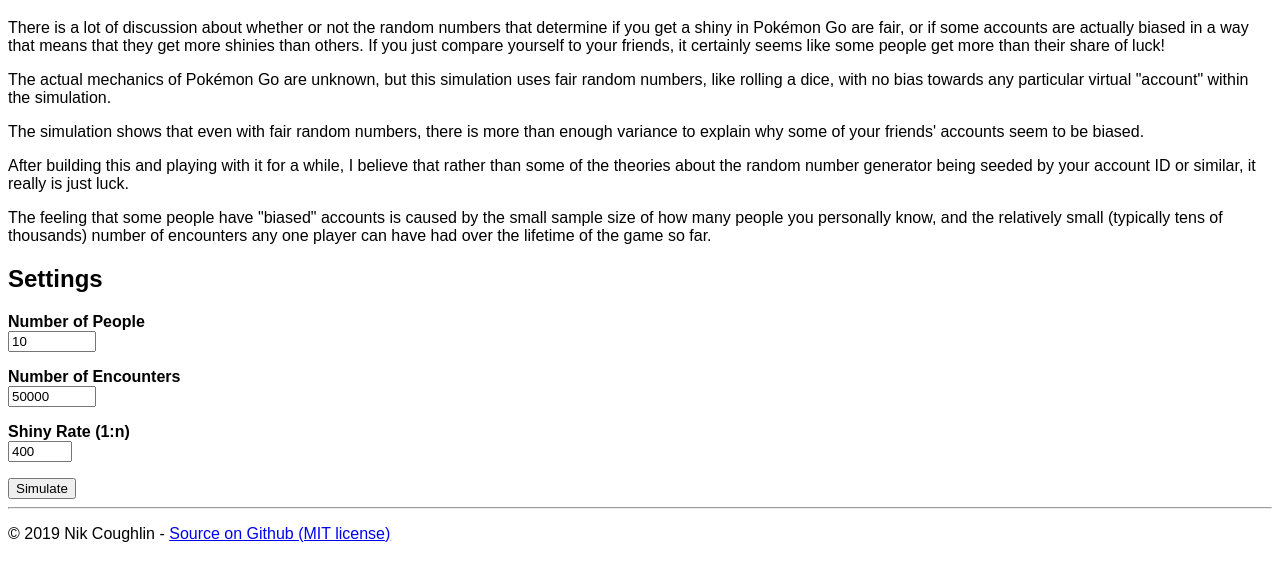
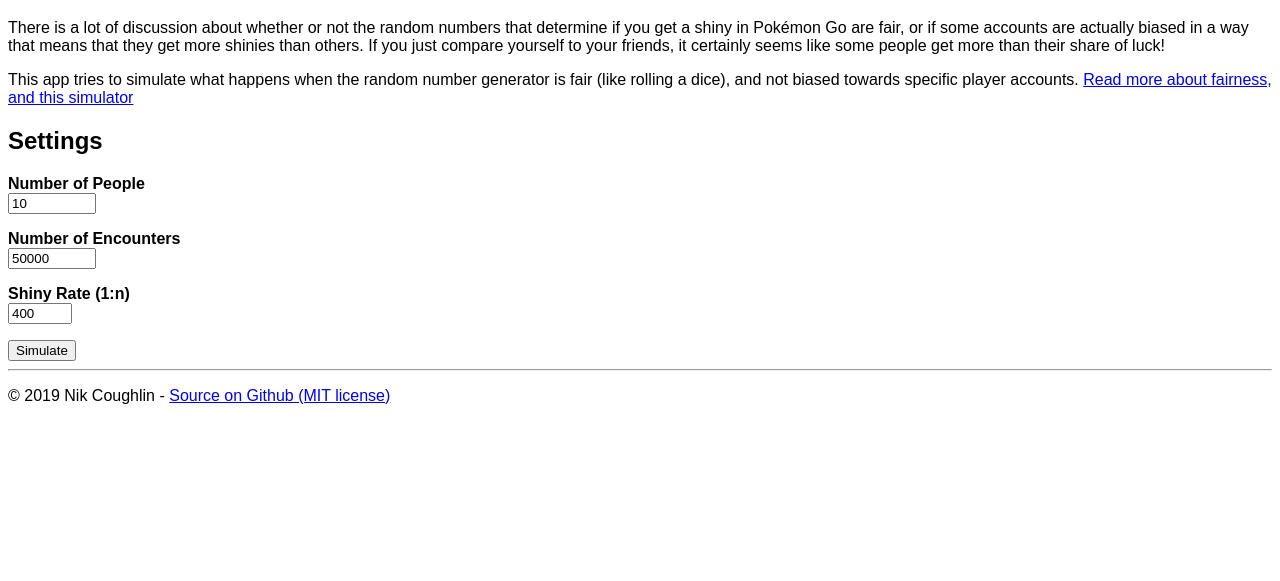
Before and after one commit to nrkn/pokemon-go-shiny-simulator, a website: page public/index.html in a window 1280 px wide. Shown: the part 61-642 px from the top of the page. Drawn offline with Linux system fonts and the light colour scheme.

Commit message:
Update index.html

```diff
--- a/public/index.html
+++ b/public/index.html
@@ -44,25 +44,10 @@
     people get more than their share of luck!
   </p>
   <p>
-    The actual mechanics of Pokémon Go are unknown, but this simulation uses
-    fair random numbers, like rolling a dice, with no bias towards any
-    particular virtual "account" within the simulation.
-  </p>
-  <p>
-    The simulation shows that even with fair random numbers, there is more than
-    enough variance to explain why some of your friends' accounts seem to be
-    biased.
-  </p>
-  <p>
-    After building this and playing with it for a while, I believe that
-    rather than some of the theories about the random number generator being
-    seeded by your account ID or similar, it really is just luck.
-  </p>
-  <p>
-    The feeling that some people have "biased" accounts is caused by the small
-    sample size of how many people you personally know, and the relatively small
-    (typically tens of thousands) number of encounters any one player can have
-    had over the lifetime of the game so far.
+    This app tries to simulate what happens when the random number generator
+    is fair (like rolling a dice), and not biased towards specific player
+    accounts.
+    <a href="https://github.com/nrkn/pokemon-go-shiny-simulator/blob/master/README.md">Read more about fairness, and this simulator</a>
   </p>
   <h2>Settings</h2>
   <form>
```
